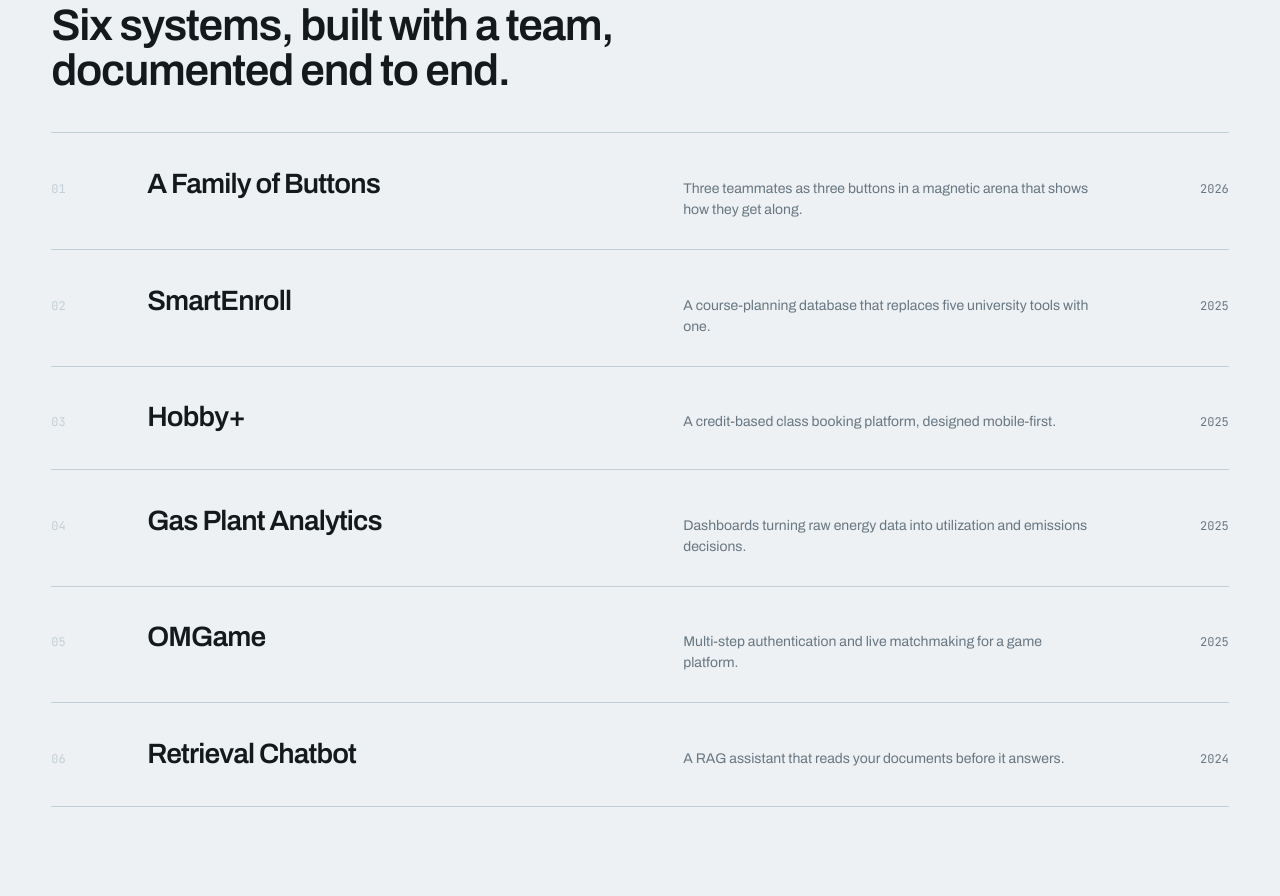
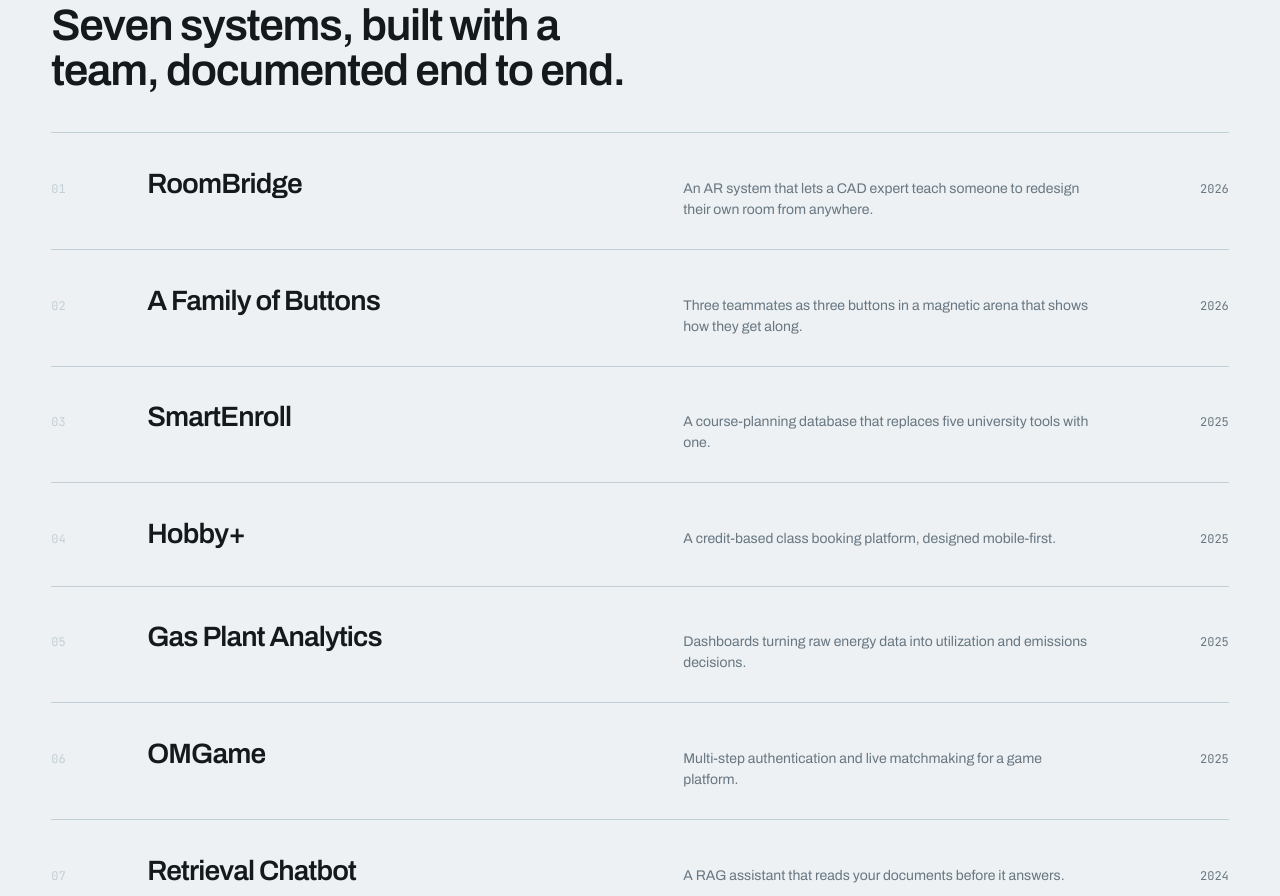
Before and after one commit to Minahxa/portfolio, a plain HTML site: page index.html in a window 1280 px wide. Shown: the part 1829-2725 px from the top of the page. Drawn offline with Linux system fonts and the light colour scheme.

Commit message:
Add RoomBridge to work list and renumber projects

```diff
--- a/index.html
+++ b/index.html
@@ -98,47 +98,54 @@
 <section class="section" id="work">
   <div class="wrap">
     <span class="marker">Selected work</span>
-    <h2 class="section-head reveal">Six systems, built with a team, documented end to end.</h2>
+    <h2 class="section-head reveal">Seven systems, built with a team, documented end to end.</h2>
 
     <div class="work-list">
 
+      <a class="work-row" href="work/roombridge.html" data-preview="assets/img/rb-view.jpg">
+        <span class="work-index">01</span>
+        <span class="work-title">RoomBridge</span>
+        <span class="work-desc">An AR system that lets a CAD expert teach someone to redesign their own room from anywhere.</span>
+        <span class="work-year">2026</span>
+      </a>
+
       <a class="work-row" href="work/family-of-buttons.html" data-preview="assets/img/fob-final.jpg">
-        <span class="work-index">01</span>
+        <span class="work-index">02</span>
         <span class="work-title">A Family of Buttons</span>
         <span class="work-desc">Three teammates as three buttons in a magnetic arena that shows how they get along.</span>
         <span class="work-year">2026</span>
       </a>
 
       <a class="work-row" href="work/smartenroll.html" data-preview="assets/img/smartenroll-erd.png">
-        <span class="work-index">02</span>
+        <span class="work-index">03</span>
         <span class="work-title">SmartEnroll</span>
         <span class="work-desc">A course-planning database that replaces five university tools with one.</span>
         <span class="work-year">2025</span>
       </a>
 
       <a class="work-row" href="work/hobbyplus.html" data-preview="assets/img/hobbyplus-mobile.png">
-        <span class="work-index">03</span>
+        <span class="work-index">04</span>
         <span class="work-title">Hobby+</span>
         <span class="work-desc">A credit-based class booking platform, designed mobile-first.</span>
         <span class="work-year">2025</span>
       </a>
 
       <a class="work-row" href="work/gas-analytics.html" data-preview="assets/img/hackathon.png">
-        <span class="work-index">04</span>
+        <span class="work-index">05</span>
         <span class="work-title">Gas Plant Analytics</span>
         <span class="work-desc">Dashboards turning raw energy data into utilization and emissions decisions.</span>
         <span class="work-year">2025</span>
       </a>
 
       <a class="work-row" href="work/omgame.html" data-preview="assets/img/omgame.png">
-        <span class="work-index">05</span>
+        <span class="work-index">06</span>
         <span class="work-title">OMGame</span>
         <span class="work-desc">Multi-step authentication and live matchmaking for a game platform.</span>
         <span class="work-year">2025</span>
       </a>
 
       <a class="work-row" href="work/ai-chatbot.html" data-preview="assets/img/chatbot.png">
-        <span class="work-index">06</span>
+        <span class="work-index">07</span>
         <span class="work-title">Retrieval Chatbot</span>
         <span class="work-desc">A RAG assistant that reads your documents before it answers.</span>
         <span class="work-year">2024</span>
```
Also changed, not shown: work/ai-chatbot.html (+1 -1 lines), work/family-of-buttons.html (+2 -2 lines), work/gas-analytics.html (+1 -1 lines), work/hobbyplus.html (+1 -1 lines), work/omgame.html (+1 -1 lines), work/smartenroll.html (+1 -1 lines).
